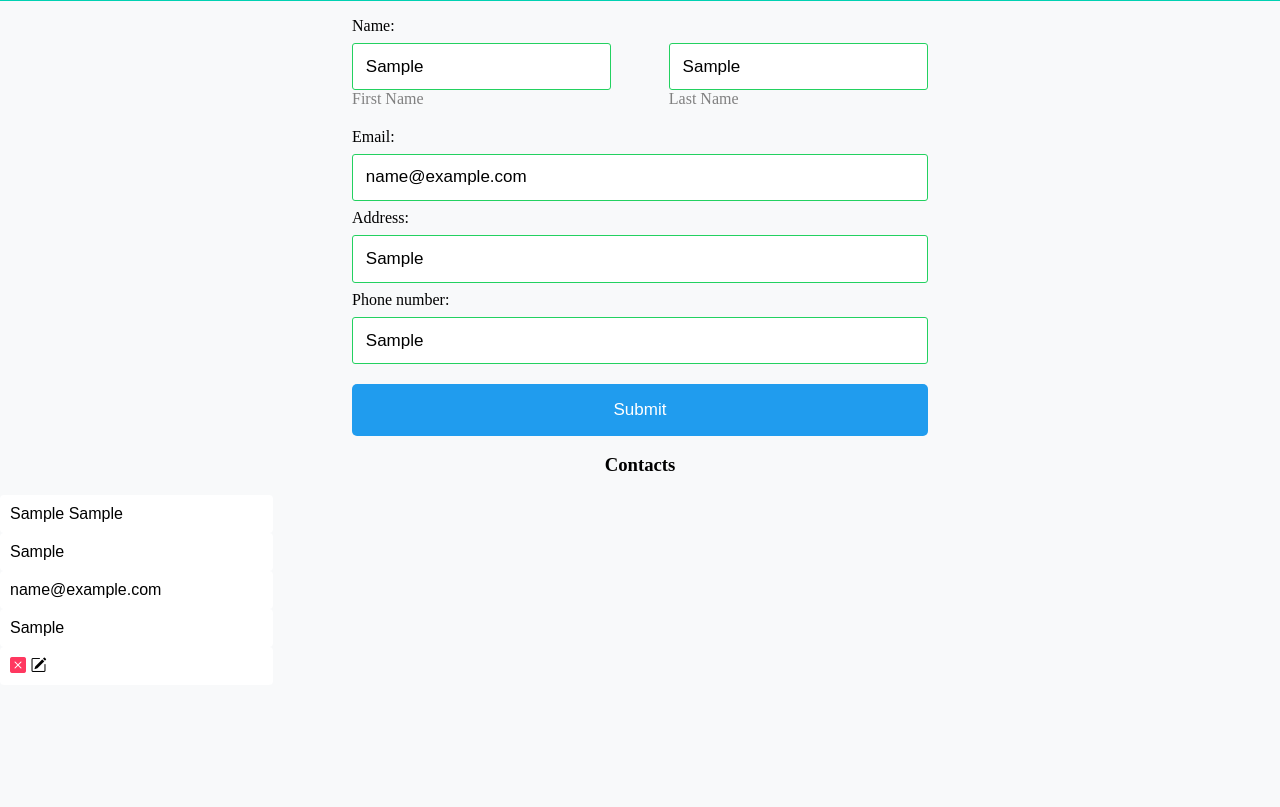
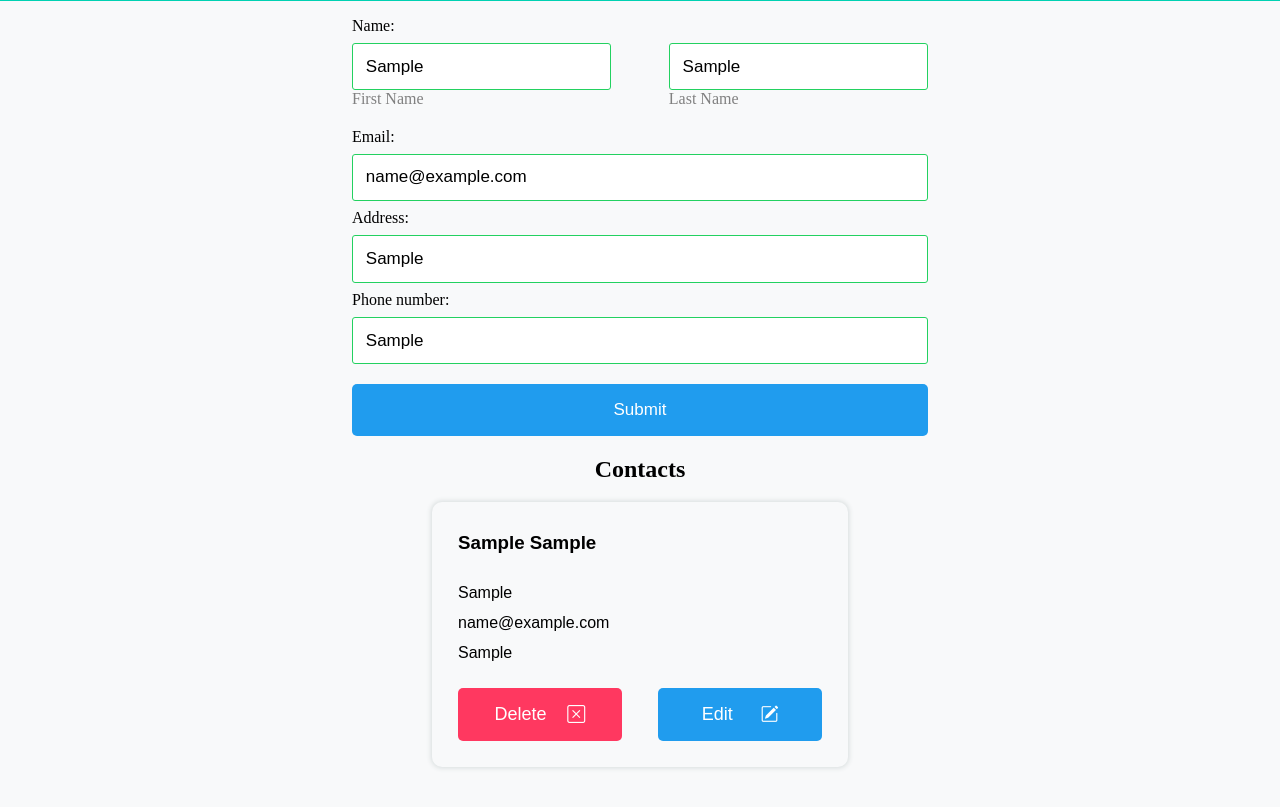
Before and after one commit to cristi988/text-book, a plain HTML site: page index.html in a window 1280 px wide. Both pictures are taken after typing "Sample", "Sample", "name@example.com", "Sample", "Sample" into the empty fields and a click on the button "Submit". Shown: the part 79-886 px from the top of the page. Before the commit the page ends 800 px from the top, so only its background shows below. Drawn offline with nearby package versions, Linux system fonts and the light colour scheme.

Commit message:
created card designs

```diff
--- a/core.js
+++ b/core.js
@@ -113,12 +113,27 @@ function validate(data) {
  */
 function cardTemplate(i) {
 
-        template += `<div class="main-template"> <div class="template">${store[i].fName}  ${store[i].lName}</div> <div class="template">${store[i].address}</div>
-        <div class="template">${store[i].email}</div> <div class="template">${store[i].phoneNumber}</div>
+        template += `
 
-        <div class="template"> <i onclick="remove(${i})" class="text-danger bi bi-x-square-fill"></i>
-        <i class="bi bi-pencil-square"></i></div>
+    <div class="card">
 
-        <br> </div>`;
+        <div class="titles">
+            <h3>${store[i].fName}
+            ${store[i].lName}</h3>
+        </div>
+
+        <div class="contents">
+            ${store[i].address} <br>
+            ${store[i].email} <br>
+            ${store[i].phoneNumber}
+        </div>
+
+        <div class="footer">
+            <button class="danger w-50 p1" onclick="remove(${i})">Delete <i class="bi bi-x-square"></i></i></button>
+            <button class="primary w-50 p1"> Edit <i class="bi bi-pencil-square"></i></button>
+        </div>
+
+    </div>
+        `;
 
 }
--- a/index.html
+++ b/index.html
@@ -57,13 +57,14 @@
             </div>
         </div>
 
-        <button class="primary w-100 mt-2" onclick="getData()" type="button">
+        <button class="primary w-100 mt-2 submit-form" onclick="getData()" type="button">
             Submit
         </button>
     </form>
 
     <div id="text_book">
-        <h3>Contacts</h3>
+        <h2>Contacts</h2>
+
         <div class="text-book-content">
 
         </div>
--- a/style.css
+++ b/style.css
@@ -71,9 +71,13 @@
     color: var(--danger);
 }
 
+.border {
+    border:1px solid red;
+}
 
 
-/* Code */
+
+/* classes & ides */
 
 #contact-title {
     text-align: center;
@@ -81,7 +85,6 @@
     display: flex;
     justify-content: center;
 }
-
 
 .title {
     display:flex;
@@ -102,7 +105,6 @@
     text-align: left;
 }
 
-
 .rows {
     border-radius: 3px;
     border:1px solid lightgray;
@@ -115,7 +117,6 @@
     color:white;
 }
 
-
 .border-danger {
     border : 1px solid var(--danger);
 }
@@ -124,19 +125,25 @@
     border : 1px solid var(--success);
 }
 
-
 .danger {
     background-color: var(--danger);
     color:white;
 }
 
-
-
 .invisible {
     display: none;
 }
 
+.submit-form {
+    padding: 1rem;
+    border-radius: 5px;
+    font-size: 17px;
+    border:none;
+}
 
+
+
+/* elements */
 input{
     box-sizing: border-box;
 
@@ -147,8 +154,7 @@ body {
     background-color: #f8f9fa;
 }
 
-
-h3 {
+h2 {
     text-align: center;
 }
 
@@ -156,36 +162,55 @@ form {
     text-align: center;
     margin: auto;
 }
-button{
-    padding: 1rem;
+
+button {
+    border: none;
     border-radius: 5px;
-    font-size: 17px;
-    border:none;
+    font-size: 18px;
+    display: flex;
+    justify-content: space-evenly;
+    align-items: center;
 }
 
-.main-template {
-    /* position: relative; */
+.text-book {
+    width: 100%;
 
-    float: left;
-    width: 33%;
-    /* border: 1px solid red; */
 }
 
+.text-book-content {
+    width: 100%;
+    margin: auto;
 
-.template {
-    /* border:1px solid red; */
-    /* margin: auto; */
-    padding: 10px;
-    width: 60%;
-
-    background-color: white;
-    border-radius: 4px;
-    font-size: 16px;
-    font-family: 'Roboto Serif', sans-serif;
+    display: flex;
+    justify-content: space-evenly;
+    flex-direction: row;
+    flex-wrap: wrap;
 }
 
+.card {
+    padding: 1rem;
+    width: 30%;
+    margin-bottom: 50px;
+    border-radius: 10px;
+    -webkit-box-shadow: 0px 0px 5px 1px #d7dddd;
+    box-shadow: 0px 0px 5px 1px #d7dddd;
+}
 
+.titles, .contents {
+    padding: 10px;
+    max-width: 100%;
+    font-family: 'Roboto Serif', sans-serif;
+    line-height: 30px;
+}
 
-.border {
-    border:1px solid red;
+.footer {
+    padding: 10px;
+    font-size: 25px;
+    display: flex;
+    justify-content: space-between;
 }
+
+.titles h3 {
+    padding: 0;
+    margin: 0;
+}
```
